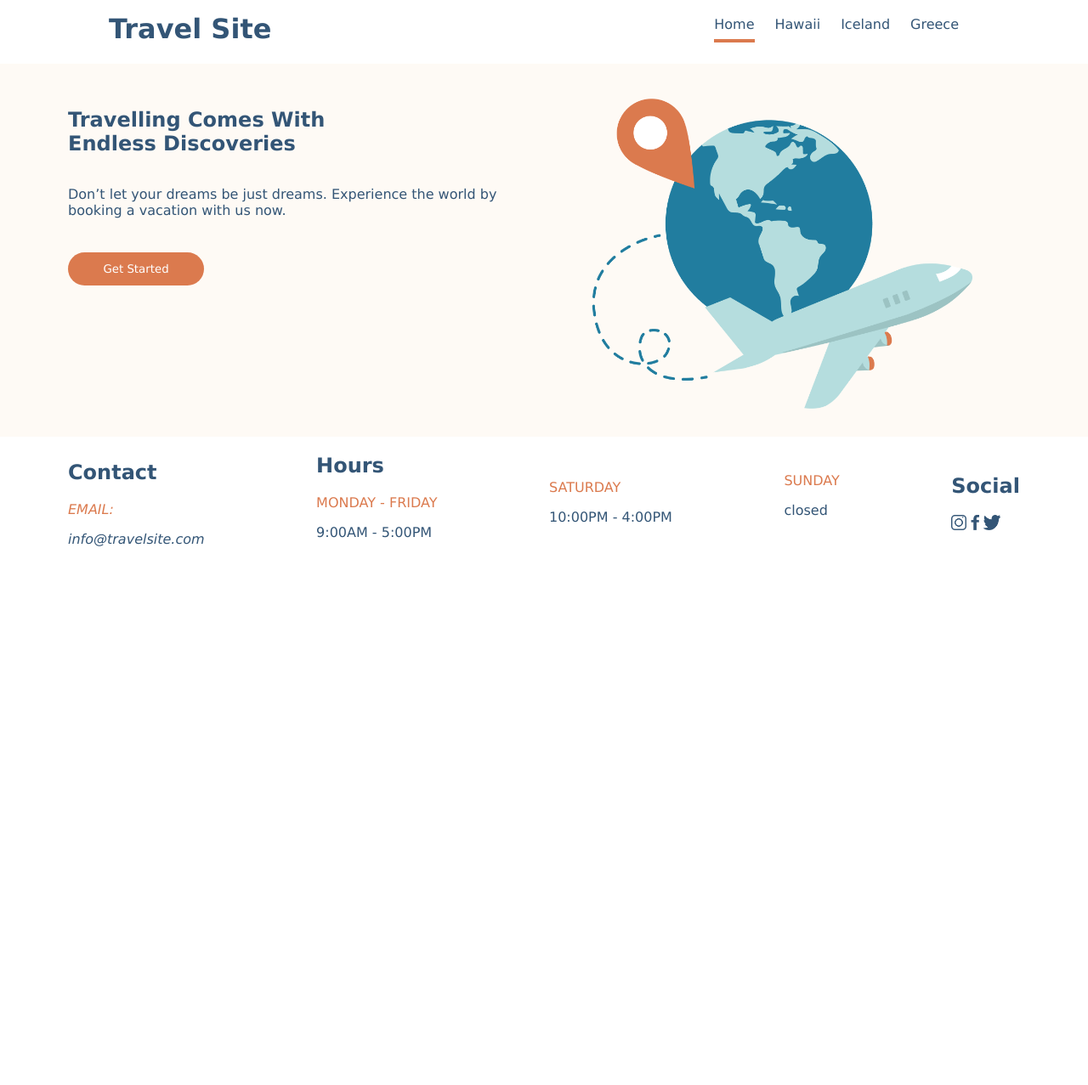
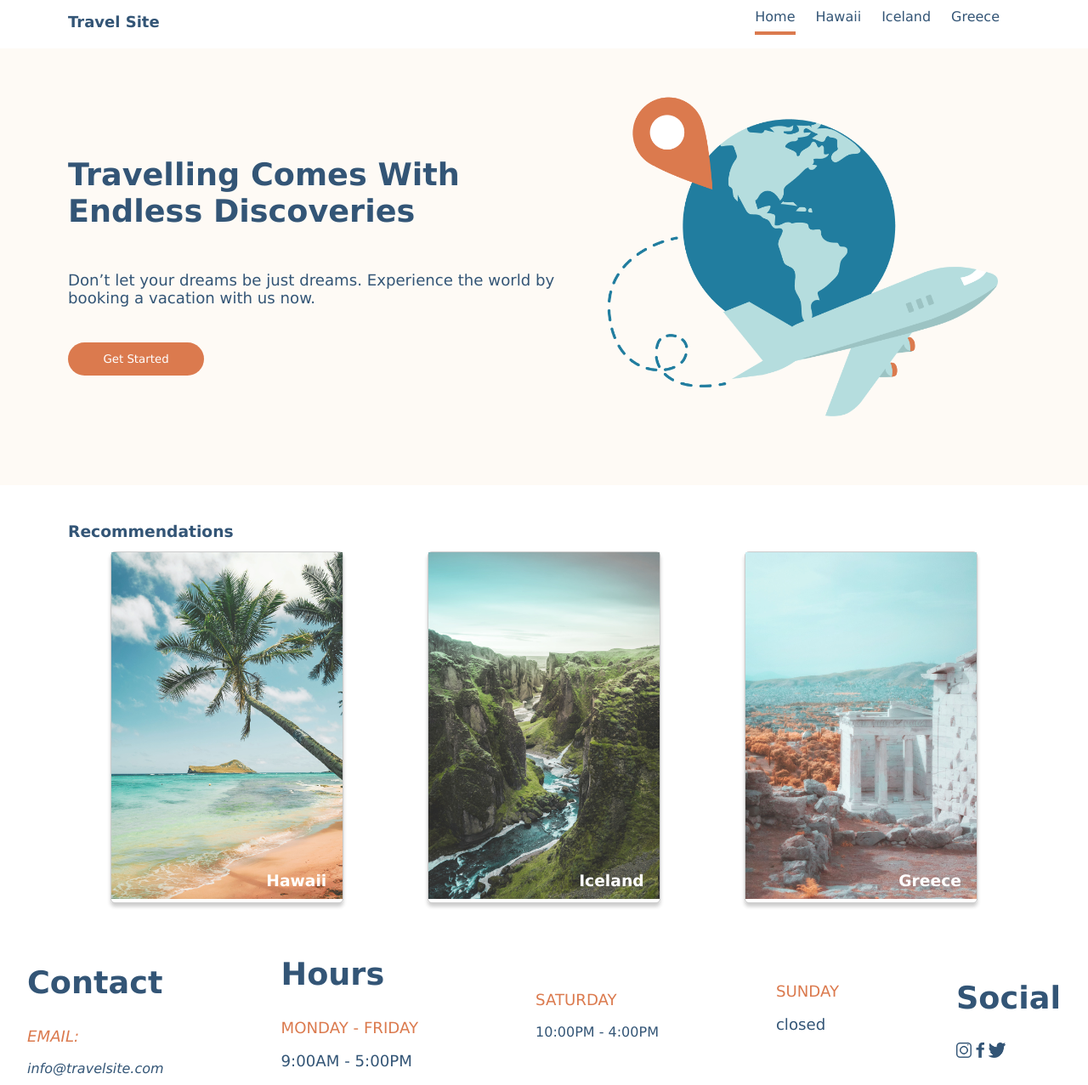
Before and after one commit to fswDevSteph/stephanie-perroni-travelsite, a plain HTML site: page index.html in a window 1280 px wide. Shown: the part 6-1283 px from the top of the page at 85% size. Before the commit the page ends 800 px from the top, so only its background shows below. Drawn offline with Linux system fonts and the light colour scheme.

Commit message:
condensed h1,h2,h3 selectors and properties. almost done recommendations section

```diff
--- a/css/global.css
+++ b/css/global.css
@@ -20,30 +20,40 @@ body {
   background-color: var(--primary-white);
 }
 
+h1,
+h2,
+h3 {
+  color: var(--accent-blue);
+  text-transform: capitalize;
+
+}
+
+h1 {
+  font-size: 1.125rem;
+}
+
+h2 {
+  font-size: 2.288rem;
+}
+
+/*
+
+h2::first-letter,
+h3::first-letter {
+  text-transform: uppercase;
+} */
+
+p {
+  font-size: 1.135rem;
+}
+
 a {
-  color: #335576;
+  color: var(--accent-blue);
   text-decoration: none;
 }
 
 a:hover {
   opacity: 0.7;
-}
-
-.row {
-  display: flex;
-  flex-direction: row;
-  align-items: flex-start;
-  gap: 1.25rem;
-  padding: 0 1.25rem 0 0;
-  margin: 0;
-  width: 100%;
-}
-
-.column {
-  display: flex;
-  flex-direction: column;
-  padding: 0;
-  flex: 1;
 }
 
 .nav__list .active-link {
@@ -63,7 +73,7 @@ a:hover {
   flex-direction: row;
   align-items: center;
   justify-content: space-between;
-  padding: 0 5rem;
+  padding: 0 2rem;
   color: var(--accent-blue)
 }
 
@@ -103,5 +113,4 @@ a:hover {
 
 .social-icon {
   height: 1.125rem;
-
 }
--- a/css/main.css
+++ b/css/main.css
@@ -2,24 +2,34 @@
 
 h2 {
     display: block;
-    font-size: 1.5em;
     margin-block-start: 0.83em;
     margin-block-end: 0.83em;
-    margin-inline-start: 0px;
-    margin-inline-end: 0px;
+    margin-inline-start: 0;
+    margin-inline-end: 0;
     font-weight: bold;
+}
+
+h3 {
+    display: block;
+    margin-block-start: 0.67em;
+    margin-block-end: 0.67em;
+    margin-inline-start: 0;
+    margin-inline-end: 0;
+    /* font-weight:; */
+
 }
 
 .hero {
     display: flex;
     width: 100%;
-    justify-content: space-between;
+    justify-content: space-around;
+    align-items: center;
     background-color: var(--primary-off-white);
-    padding: 2rem 5rem;
+    padding: 3rem 3rem 5rem 5rem;
 }
 
 
-.left {
+div.left {
     display: flex;
     flex-direction: column;
     width: 50%;
@@ -28,18 +38,16 @@ h2 {
 }
 
 
-.right {
+div.right {
     display: flex;
+    flex-direction: row;
     justify-content: center;
-    /* align-items: center; */
     width: 50%;
 }
 
 .right img {
     width: 100%;
     max-width: 80%;
-    margin-right: 0;
-    padding-right: 0;
 }
 
 .hero-button {
@@ -51,3 +59,44 @@ h2 {
     border-radius: 25px;
     margin-top: 1.5rem;
 }
+
+section.recommendations {
+    width: 100%;
+    padding: 2rem 5rem;
+    background-color: var(--primary-white);
+}
+
+.recommendations__title {
+    display: flex;
+    flex-direction: row;
+}
+
+.recommendations-cards__container {
+    display: flex;
+    flex-direction: row;
+    justify-content: space-around;
+    width: 100%;
+}
+
+.card {
+    position: relative;
+    border: 1px solid rgba(0, 0, 0, 0.2);
+    border-radius: 5px;
+    box-shadow: 0px 4px 4px rgba(0, 0, 0, 0.2);
+}
+
+.card img {
+    width: 100%;
+    height: 25.5rem;
+}
+
+.destination-name {
+    position: absolute;
+    bottom: 0;
+    right: 0;
+    padding-top: 0;
+    padding-right: 1.15rem;
+    padding-bottom: 0.15rem;
+    color: var(--primary-white);
+    z-index: 1;
+}
--- a/index.html
+++ b/index.html
@@ -6,15 +6,15 @@
     <meta name="viewport" content="width=device-width, initial-scale=1.0">
     <link rel="stylesheet" href="./css/global.css">
     <link rel="stylesheet" href="./css/main.css">
-
     <title>Travel Site</title>
 </head>
 
 <body>
+    <!-- header section -->
     <header class="header">
         <div class="header-footer-container">
             <div class="header-logo">
-                <h1 class="logo"><a href="./index.html">Travel Site</a></h1>
+                <h1 class="logo"><a href="./index.html">travel site</a></h1>
             </div>
             <nav class="nav">
                 <ul class="nav__list">
@@ -34,28 +34,57 @@
             </nav>
         </div>
     </header>
+
     <main>
+        <!-- hero section -->
         <section class="hero">
 
             <!-- hero left -->
             <div class="left">
-                <h2>Travelling Comes With <br>
-                    Endless Discoveries</h2>
+                <h2>Travelling Comes With
+                    <br>
+                    Endless Discoveries
+                </h2>
                 <p>
-                    Don’t let your dreams be just dreams. Experience the world by booking a
-                    vacation with us now.
+                    Don’t let your dreams be just dreams. Experience the world by booking a vacation with us now.
                 </p>
                 <button class="hero-button">
                     Get Started
                 </button>
             </div>
             <div class="right">
-                <img src="./assets/images/hero.png" alt="">
+                <img src="./assets/images/hero.png" alt="travelling around the world in a plane">
+            </div>
+        </section>
+        <!-- recommendations section -->
+        <section class="recommendations">
+            <h3 class="recommendations__title">Recommendations</h3>
+            <div class="recommendations-cards__container">
+
+                <div class="card" id="hawaii">
+                    <a href="./pages/hawaii.html">
+                        <img src="./assets/images/hawaii.jpg" alt="Hawaii">
+                        <h3 class="destination-name">hawaii</h3>
+                    </a>
+                </div>
+                <div class="card" id="iceland">
+                    <a href="./pages/iceland.html">
+                        <img src="./assets/images/iceland.jpg" alt="Iceland">
+                        <h3 class="destination-name">iceland</h3>
+                    </a>
+                </div>
+                <div class="card" id="greece">
+                    <a href="./pages/greece.html">
+                        <img src="./assets/images/greece.jpg" alt="Greece">
+                        <h3 class="destination-name">greece</h3>
+                    </a>
+                </div>
             </div>
 
+
+
         </section>
-        <section class="recommendations">
-            <!-- The recommendations title must have the color of #335576
+        <!--
             There will be 3 Cards, one for each destination (Iceland, Greece, Hawaii)
             The destination name must be in the bottom right corner of the card
             The border radius of the cards must be 5px
@@ -77,7 +106,7 @@
         <div class="header-footer-container">
             <div>
                 <div class="footer-contact-information">
-                    <h2 class="">Contact</h2>
+                    <h2 class="">contact</h2>
                     <address>
                         <p class=""> email: </p>
                         <a href="mailto:info@travelsite.com">info@travelsite.com</a>
@@ -85,7 +114,7 @@
                 </div>
             </div>
             <div class="footer-contact-information ">
-                <h2 class="">Hours</h2>
+                <h2 class="">hours</h2>
                 <p class="">monday - friday</p>
                 <p>
                     <time>9:00</time><span class="time">am</span> -
@@ -105,7 +134,7 @@
             </div>
 
             <div class="footer-contact-information">
-                <h2 class="">Social</h2>
+                <h2 class="">social</h2>
                 <img src="./assets/images/icon-instagram.png" alt="instagram" class="social-icon">
                 <img src="./assets/images/icon-facebook.png" alt="facebook" class="social-icon">
                 <img src="./assets/images/icon-twitter.png" alt="twitter" class="social-icon">
```
